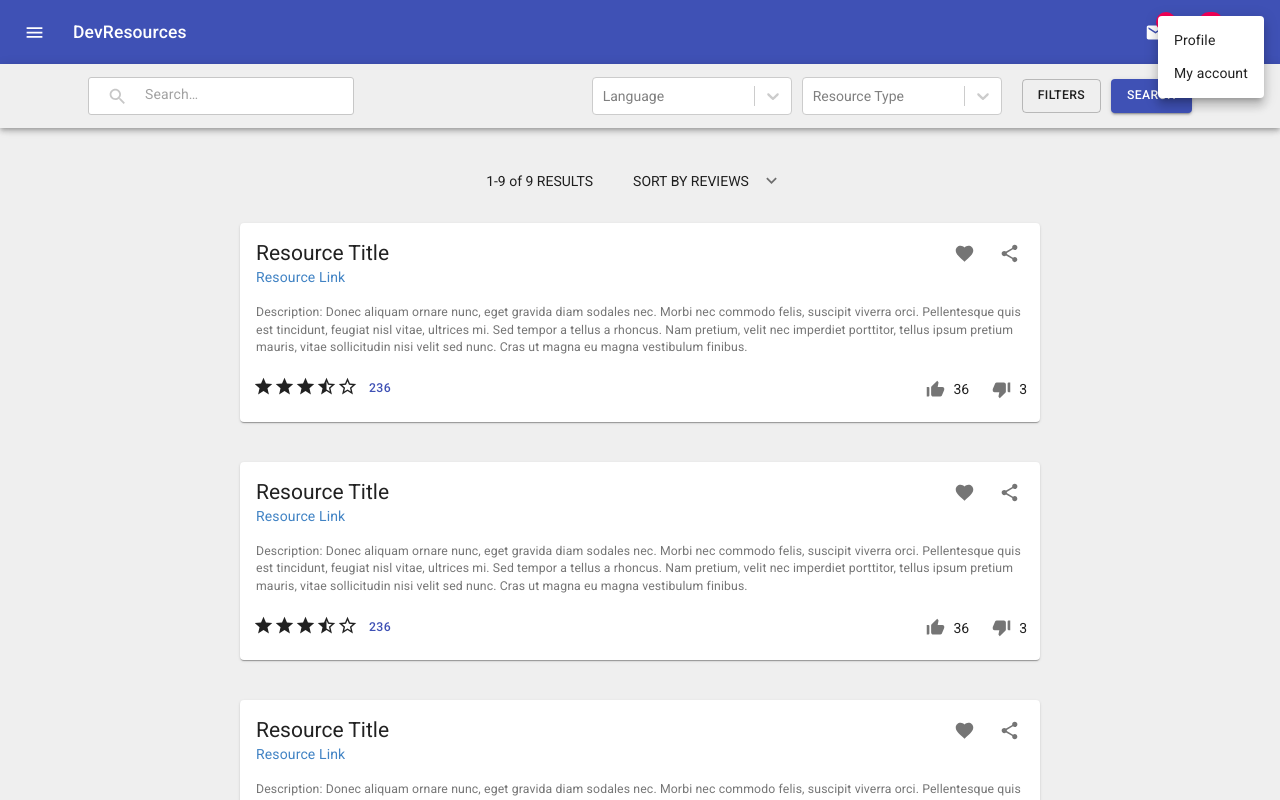
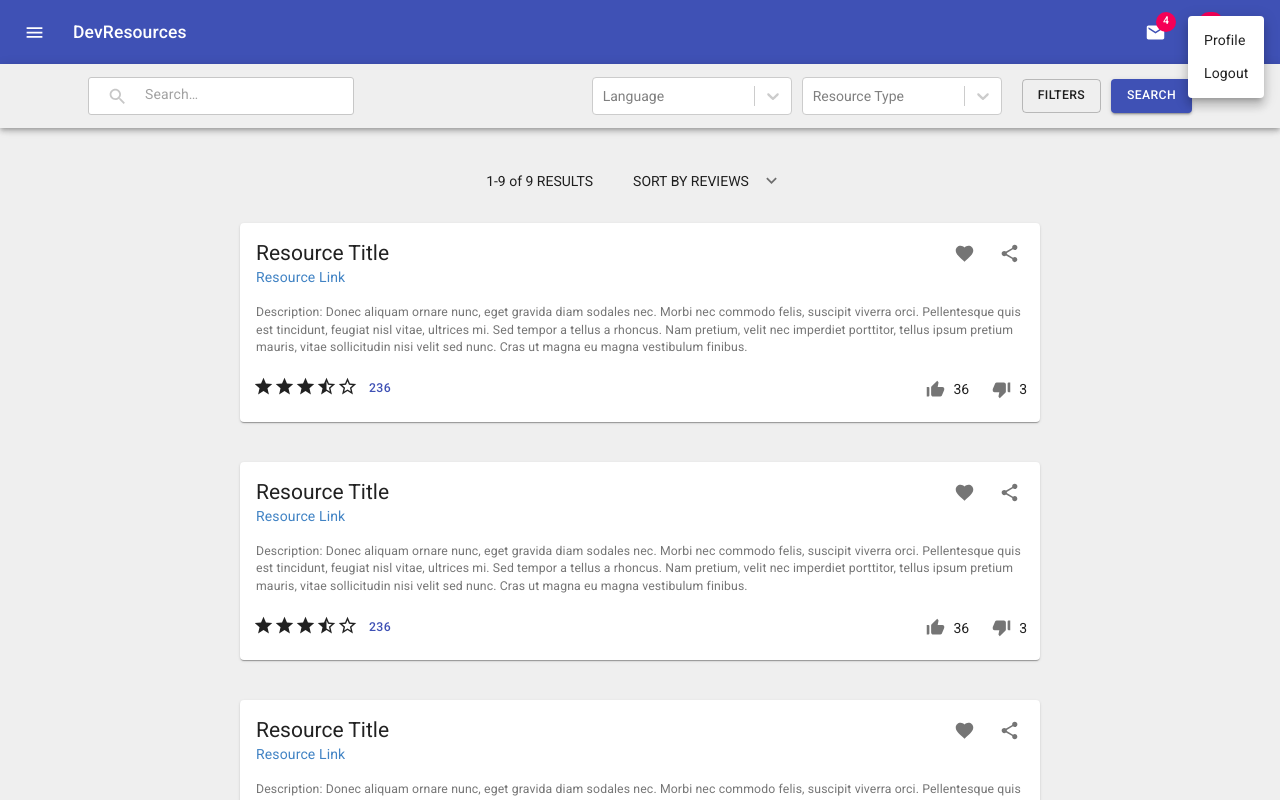
Before and after one commit to seanddallen/DevResourcesUI, a React (Create React App) app: page / in a window 1280 px wide. Both pictures are taken after a click on the button 1245 px from the left and 32 px from the top of the page. Shown: the top 800 px of the page. Built offline with nearby package versions, Linux system fonts and the light colour scheme.

Commit message:
added Logout option

```diff
--- a/src/Components/layout/TopNav.jsx
+++ b/src/Components/layout/TopNav.jsx
@@ -114,7 +114,7 @@
       onClose={handleMenuClose}
     >
       <MenuItem onClick={handleMenuClose}>Profile</MenuItem>
-      <MenuItem onClick={handleMenuClose}>My account</MenuItem>
+      <MenuItem onClick={handleMenuClose}>Logout</MenuItem>
     </Menu>
   );
 
```
